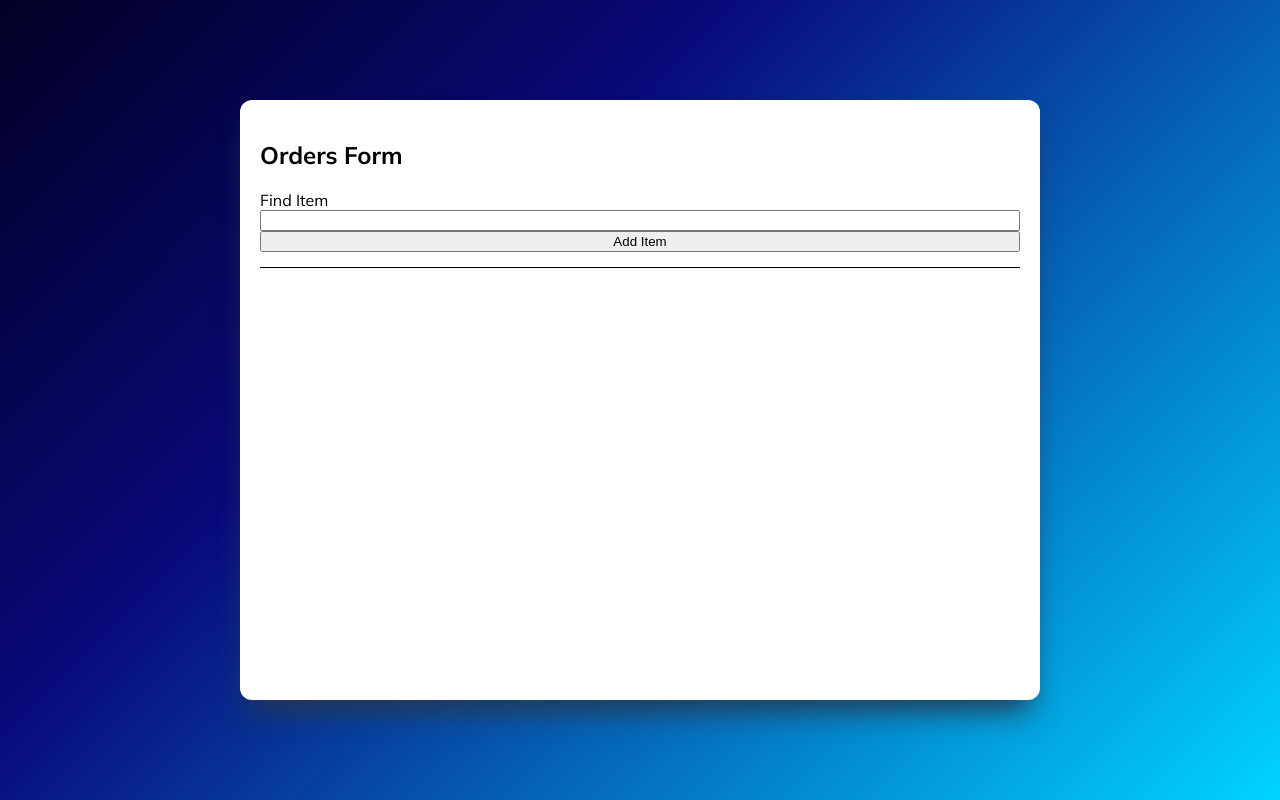
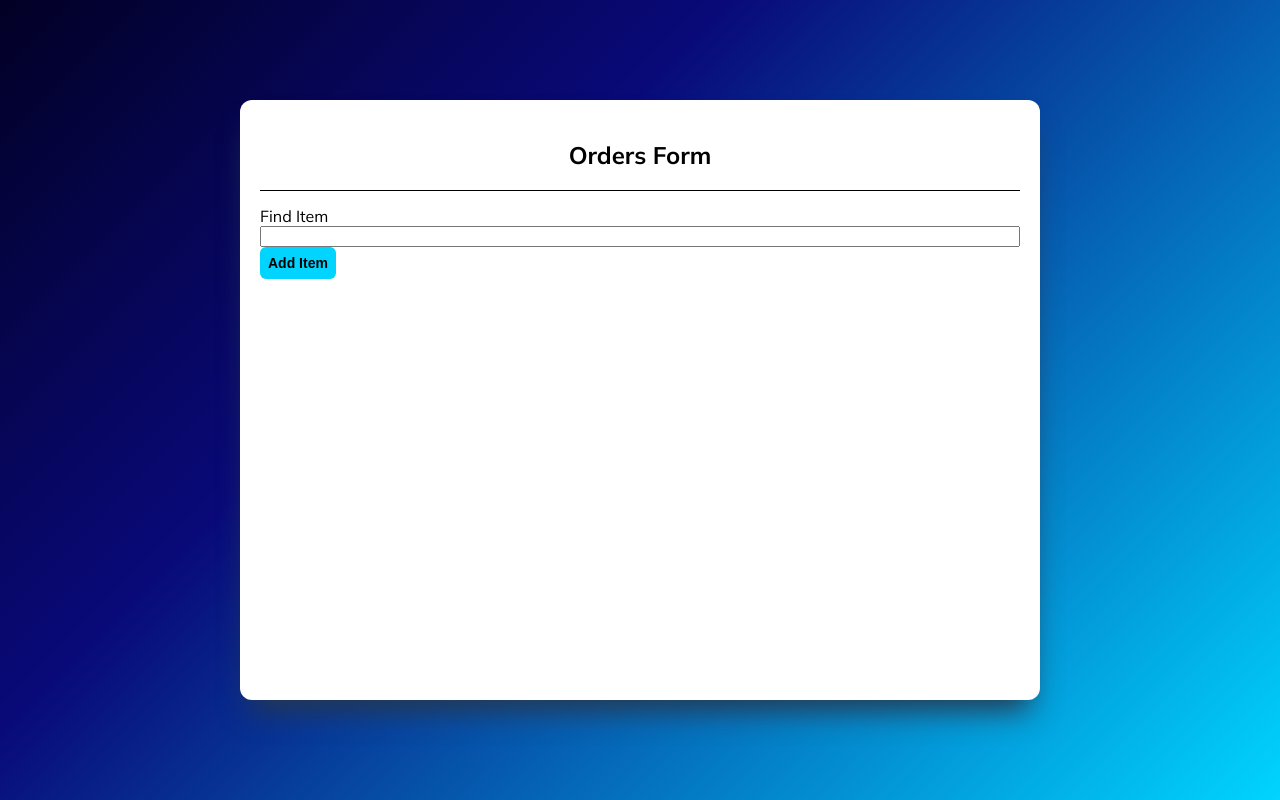
Before and after one commit to alanicio/react_ecommerce_frontend, a React (Vite) app: page / in a window 1280 px wide. Built offline with nearby package versions, Linux system fonts and the light colour scheme.

Commit message:
button now has CSS

```diff
--- a/src/components/FindItem/FindItem.jsx
+++ b/src/components/FindItem/FindItem.jsx
@@ -2,11 +2,11 @@ import React from "react";
 
 const FindItem = () => {
   return (
-    <div className="row with-border-bottom pb-15">
+    <div className="row pb-15">
       <div className="col-100">
         <label htmlFor="item">Find Item</label>
         <input type="text" name="item" id="item" />
-        <button>Add Item</button>
+        <button className="primary">Add Item</button>
       </div>
     </div>
   );
--- a/src/components/OrderForm/OrderForm.css
+++ b/src/components/OrderForm/OrderForm.css
@@ -7,3 +7,10 @@
   box-shadow: rgb(38, 57, 77) 0px 20px 30px -10px;
   padding: 20px 20px;
 }
+
+header {
+  display: flex;
+  justify-content: center;
+  border-bottom: 1px solid black;
+  margin-bottom: 15px;
+}
--- a/src/index.css
+++ b/src/index.css
@@ -24,6 +24,25 @@ body {
   );
 }
 
+button {
+  width: fit-content;
+  font-size: 14px;
+  font-weight: 600;
+  border: none;
+  padding: 8px;
+  border-radius: 6px;
+  cursor: pointer;
+}
+
+button.primary {
+  background-color: rgba(0, 212, 255, 1);
+  color: black;
+}
+
+button.primary:hover {
+  background-color: rgba(0, 199, 239, 1);
+}
+
 .row {
   display: flex;
 }
```
